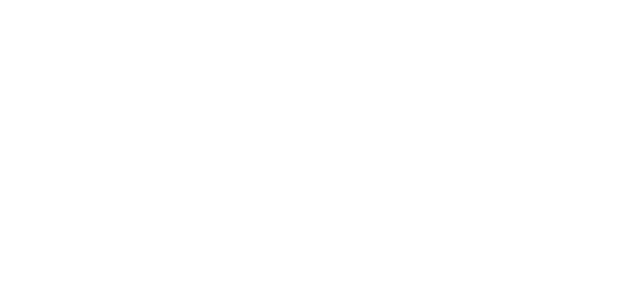
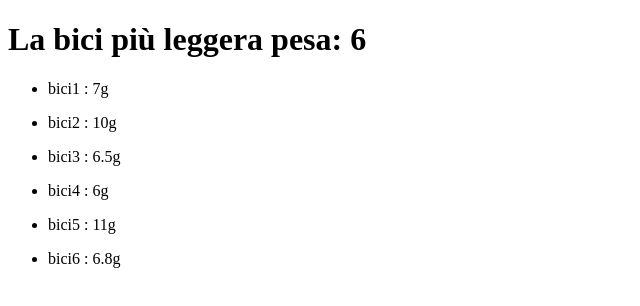
Before and after one commit to IvanRusso91/js-jsnacks-blocco-5, a plain HTML site: page snack4/index.html in a window 1280 px wide. Shown: the whole page, without its empty margins (0-640 px from the left). Drawn offline with Linux system fonts and the light colour scheme.

Commit message:
snack4 completato

```diff
--- a/snack4/index.html
+++ b/snack4/index.html
@@ -8,7 +8,9 @@
 </head>
 <body>
 
-
+  <div class="stampa">
+    <div > <h1 class="light"></h1></div>
+  </div>
 
   <script src="js/script.js"></script>
 </body>
--- a/snack4/js/script.js
+++ b/snack4/js/script.js
@@ -5,3 +5,65 @@ Stampa a schermo la bici con peso minore utilizzando destructuring e template li
 */
 
 //--------------------------------------------------
+
+const biciCorsa = [
+  {
+    nome: 'bici1',
+    peso: 7,
+  },
+  {
+    nome: 'bici2',
+    peso: 10,
+  },
+  {
+    nome: 'bici3',
+    peso: 6.5,
+  },
+  {
+    nome: 'bici4',
+    peso: 6,
+  },
+  {
+    nome: 'bici5',
+    peso: 11,
+  },
+  {
+    nome: 'bici6',
+    peso: 6.8,
+  },
+]
+console.log(biciCorsa);
+
+const [bici1, bici2, bici3, bici4, bici5, bici6] = biciCorsa;
+
+// Test-----------
+// console.log(bici1);
+// console.log(bici2);
+ console.log(bici3.peso);
+// console.log(bici4);
+// console.log(bici5);
+// console.log(bici6);
+//-----------/Test.
+let pesoMinTemp = bici1.peso;
+
+console.log(pesoMinTemp);
+
+for(let bici of biciCorsa){
+
+
+  pesoMinTemp = (bici.peso < pesoMinTemp ) ? bici.peso : pesoMinTemp;
+
+  const output=
+  `
+  <div>
+    <ul>
+      <li>${bici.nome} : ${bici.peso}g</li>
+    </ul>
+  </div>
+  `;
+
+  document.querySelector('.stampa').innerHTML += output;
+  document.querySelector('.light').innerHTML = `La bici più leggera pesa: ${pesoMinTemp}`;
+}
+
+console.log('---',pesoMinTemp);
```
